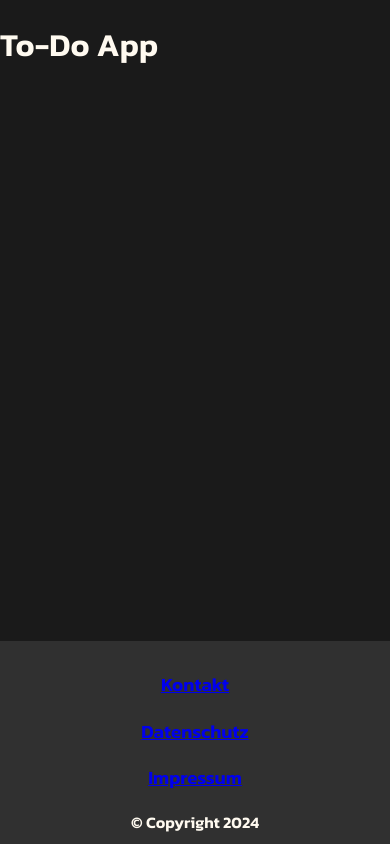
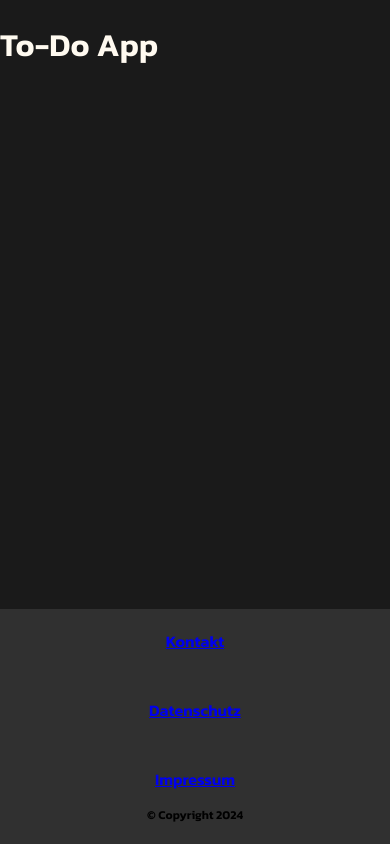
Before and after one commit to klarameret/techLabs2024-Group9, a Next.js app in the folder nextjs-dashboard/: page / in a window 390 px wide. Built offline with nearby package versions, Linux system fonts and the light colour scheme; a web font is replaced by a local one.

Commit message:
Footer Update v2 - Mobile Optimierung

```diff
--- a/nextjs-dashboard/app/ui/global.css
+++ b/nextjs-dashboard/app/ui/global.css
@@ -16,7 +16,9 @@ body {
 footer {
   background-color: #303030;
   text-align: center;
-  padding: 10px 0;
+  padding-top: 10px;
+  padding-bottom: 20px;
+
 }
 
 .Page {
--- a/nextjs-dashboard/components/footer.module.css
+++ b/nextjs-dashboard/components/footer.module.css
@@ -2,37 +2,36 @@
     display: flex;
     justify-content: space-between;
     align-items: center;
-    padding: 20px;
+    padding: 100px;
     background-color: #303030;
 }
 
-.logo img {
-    height: 40px;
+.footerlinks {
+    display: flex;
+    justify-content: center;
+    gap: 20px;
+
 }
 
-.links {
-    display: flex;
-    gap: 15px;
+.footerlinks h3 {
+    margin: 10px;
+    margin-bottom: 15px;
+    font-size: 16px;
 }
 
-.links a {
-    color: rgb(243, 0, 0);
-    text-decoration: none;
+.copyright {
+    font-size: 12px;
+    color: black;
 }
 
 .links a:hover {
     text-decoration: underline;
 }
 
-@media (max-width: 600px) {
-    .footer {
+/* Media Query für Bildschirme kleiner als 400px */
+@media (max-width: 400px) {
+    .footerlinks {
         flex-direction: column;
-        align-items: flex-start;
-    }
-
-    .links {
-        margin-top: 10px;
-        flex-direction: column;
-        gap: 10px;
+        align-items: center;
     }
 }
--- a/nextjs-dashboard/components/footer.tsx
+++ b/nextjs-dashboard/components/footer.tsx
@@ -3,12 +3,12 @@ import styles from './Footer.module.css';
 export default function Footer() {
     return (
         <footer>
-            <div>
+            <div className={styles.footerlinks}>
                 <h3><a href="/kontakt">Kontakt</a></h3>
                 <h3><a href="/datenschutz">Datenschutz</a></h3>
                 <h3><a href="/impressum">Impressum</a></h3>
             </div>
-            <div>© Copyright 2024</div>
+            <div className={styles.copyright}>© Copyright 2024</div>
         </footer>
     );
 }
```
